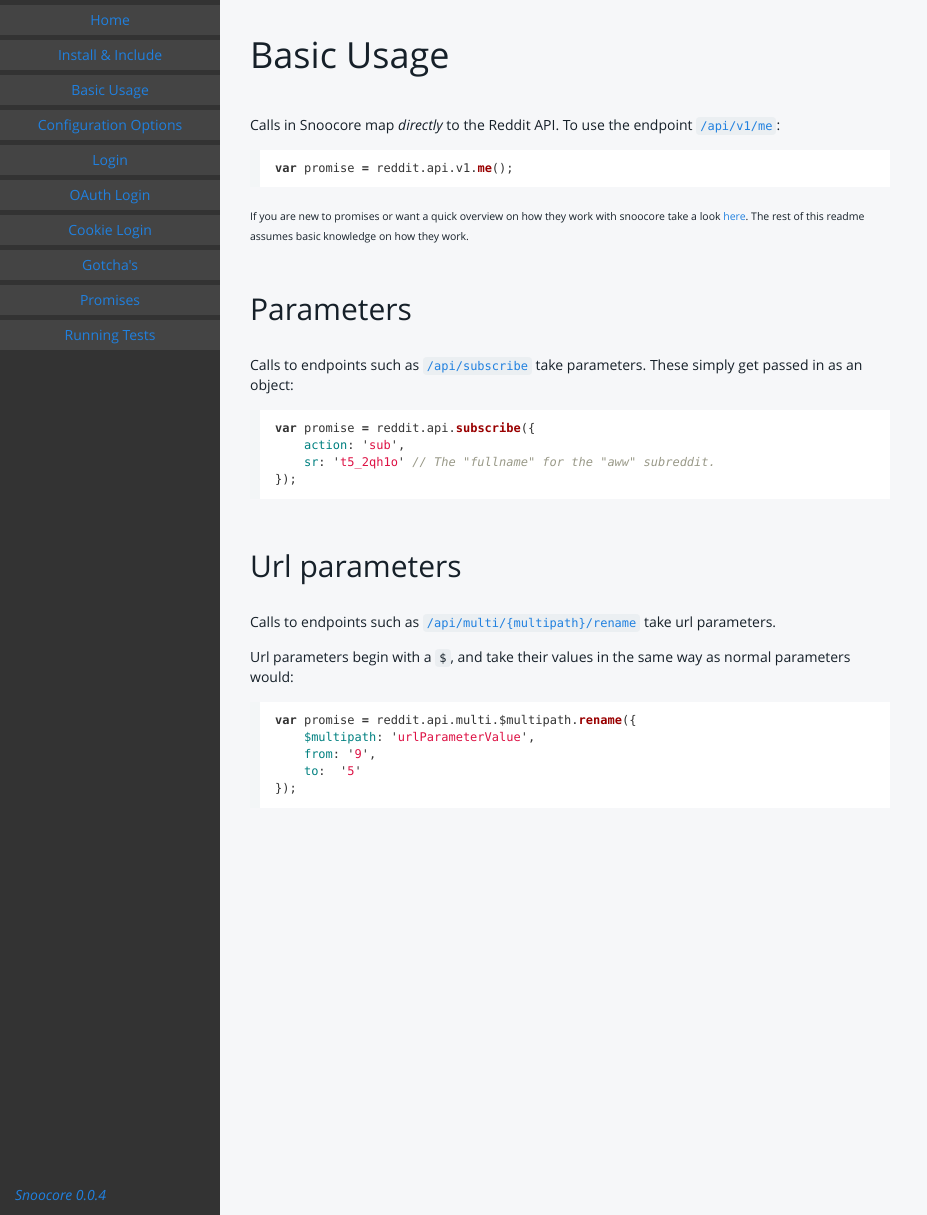
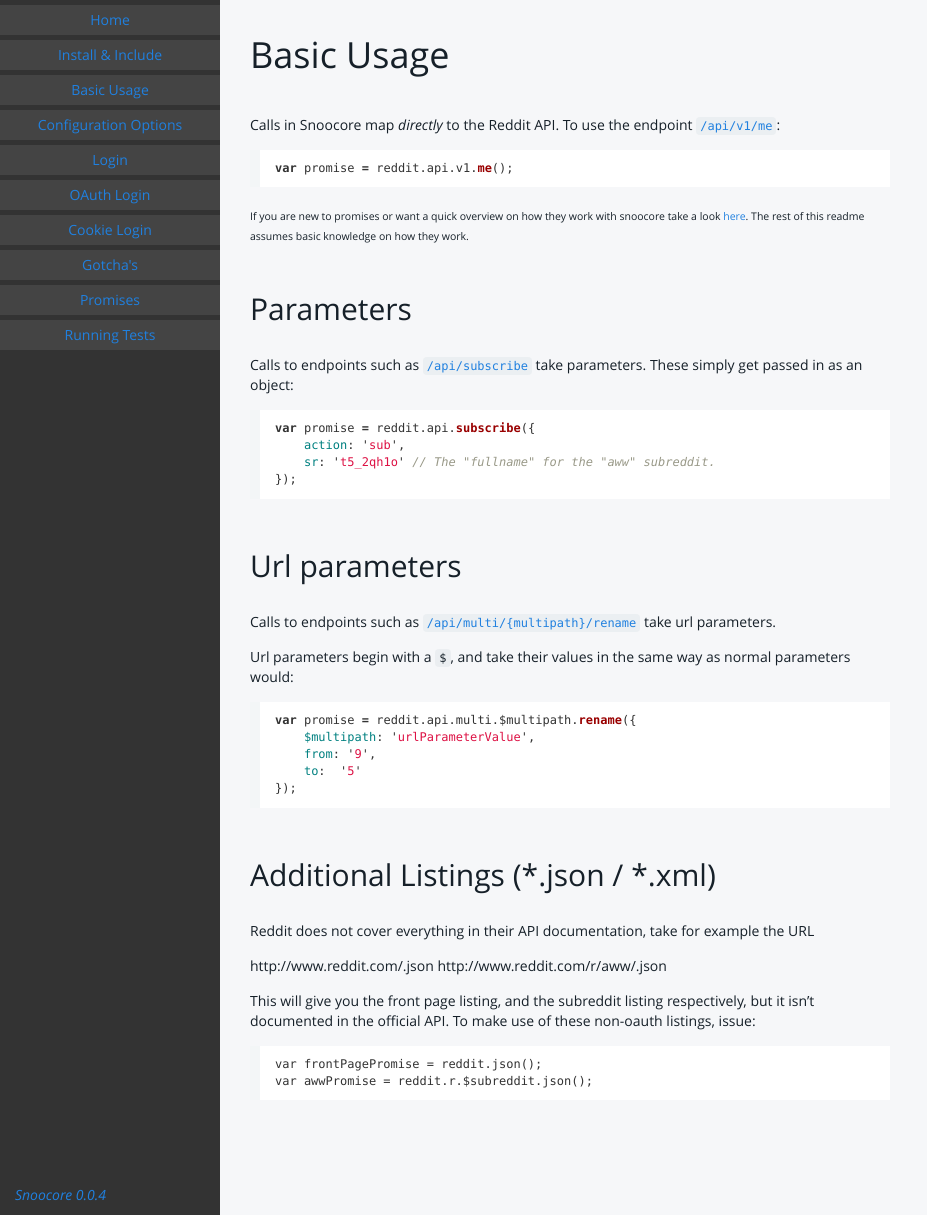
Before and after one commit to terryma/snoocore, a Jekyll site: the page built from basicUsage.md, in a window 1280 px wide. Shown: the whole page, without its empty margins (0-927 px from the left). Built offline with Jekyll 4.4.1, drawn with Linux system fonts in a browser that asks for light colours; Markdown is read by kramdown in place of the engine named in the settings.

Commit message:
update docs for issue #26 and #27

````diff
--- a/basicUsage.md
+++ b/basicUsage.md
@@ -37,3 +37,17 @@ var promise = reddit.api.multi.$multipath.rename({
     to:  '5'
 });
 ```
+
+## Additional Listings (*.json / *.xml)
+
+Reddit does not cover everything in their API documentation, take for example the URL
+
+http://www.reddit.com/.json
+http://www.reddit.com/r/aww/.json
+
+This will give you the front page listing, and the subreddit listing respectively, but it isn't documented in the official API. To make use of these non-oauth listings, issue:
+
+```
+var frontPagePromise = reddit.json();
+var awwPromise = reddit.r.$subreddit.json();
+```
````
Also changed, not shown: config.md (+0 -2 lines).
